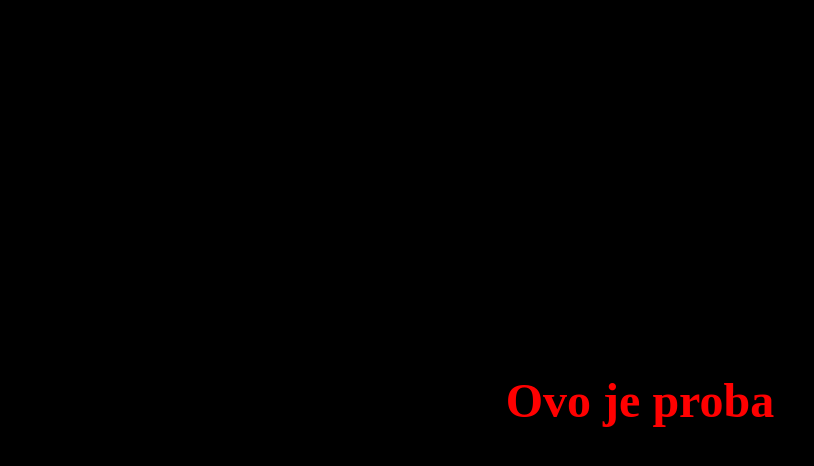
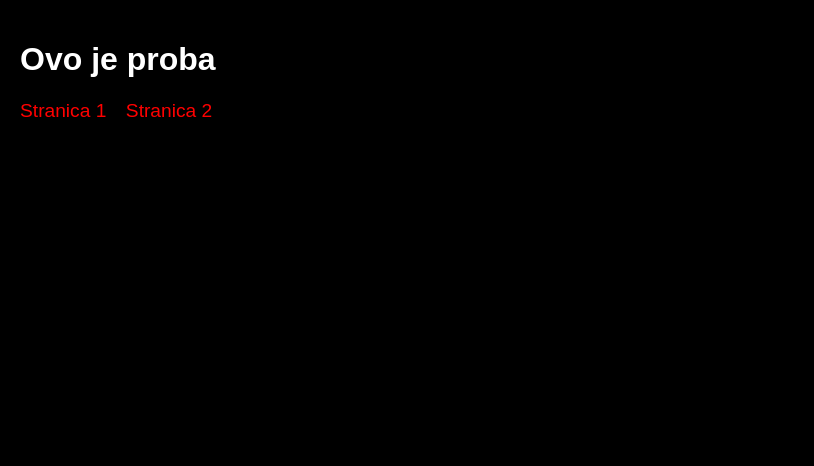
Before and after one commit to e1ud/e1ud.github.io, a plain HTML site: page index.html in a window 1280 px wide. Shown: the whole page, without its empty margins (0-814 px from the left). Drawn offline with Linux system fonts and the light colour scheme.

Commit message:
Update index.html

```diff
--- a/index.html
+++ b/index.html
@@ -2,23 +2,28 @@
 <html lang="hr">
 <head>
   <meta charset="UTF-8">
-  <title>Proba</title>
+  <title>Index stranica</title>
   <style>
     body {
       background-color: black;
       margin: 0;
-      display: flex;
-      justify-content: center;
-      align-items: center;
-      height: 100vh;
+      padding: 20px;
+      font-family: sans-serif;
+      color: white;
     }
-    h1 {
+    .nav a {
       color: red;
-      font-size: 3em;
+      text-decoration: none;
+      margin-right: 15px;
+      font-size: 1.2em;
     }
   </style>
 </head>
 <body>
   <h1>Ovo je proba</h1>
+  <nav class="nav">
+    <a href="stranica1.html">Stranica 1</a>
+    <a href="stranica2.html">Stranica 2</a>
+  </nav>
 </body>
 </html>
```
